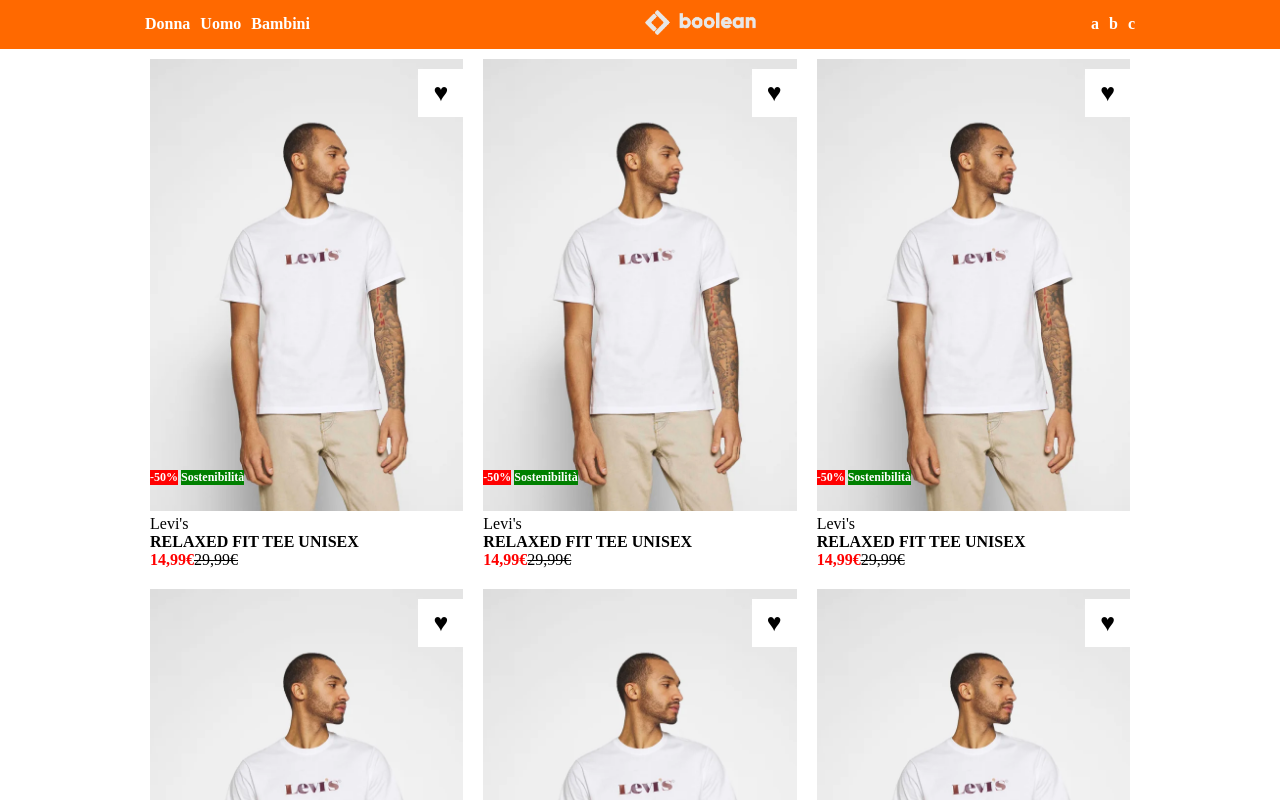
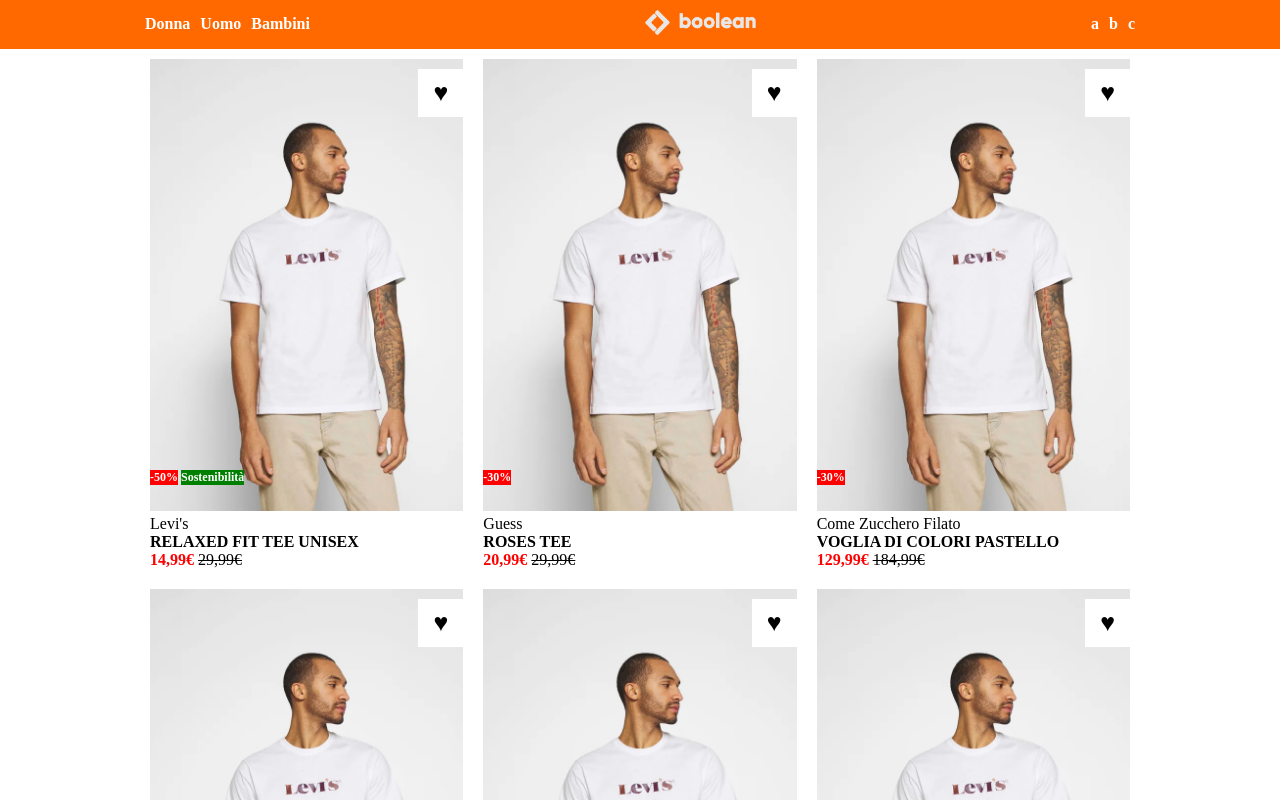
Before and after one commit to danieleardizzone/vite-boolando, a Vue app: page / in a window 1280 px wide. Shown: the top 800 px of the page. Built offline with nearby package versions, Linux system fonts and the light colour scheme.

Commit message:
ADD - array products

```diff
--- a/src/components/MainContent.vue
+++ b/src/components/MainContent.vue
@@ -1,10 +1,79 @@
-<script></script>
+<script>
+export default {
+    data() {
+        return {
+            products: [
+                {
+                    brandName: "Levi's",
+                    modelName: "RELAXED FIT TEE UNISEX",
+                    discountedPrice: "14,99",
+                    fullPrice: "29,99",
+                    discount: "-50%",
+                    sustainability: true,
+                    src: "1.webp",
+                    srcBis: "1b.webp",
+                },
+                {
+                    brandName: "Guess",
+                    modelName: "ROSES TEE",
+                    discountedPrice: "20,99",
+                    fullPrice: "29,99",
+                    discount: "-30%",
+                    sustainability: false,
+                    src: "2.webp",
+                    srcBis: "2b.webp",
+                },
+                {
+                    brandName: "Come Zucchero Filato",
+                    modelName: "VOGLIA DI COLORI PASTELLO",
+                    discountedPrice: "129,99",
+                    fullPrice: "184,99",
+                    discount: "-30%",
+                    sustainability: false,
+                    src: "3.webp",
+                    srcBis: "3b.webp",
+                },
+                {
+                    brandName: "Levi's",
+                    modelName: "TEE UNISEX",
+                    discountedPrice: "14,99",
+                    fullPrice: "29,99",
+                    discount: "-50%",
+                    sustainability: true,
+                    src: "4.webp",
+                    srcBis: "4b.webp",
+                },
+                {
+                    brandName: "Maya Deluxe",
+                    modelName: "STRIPE BODICE",
+                    discountedPrice: false,
+                    fullPrice: "99,99",
+                    discount: false,
+                    sustainability: false,
+                    src: "5.webp",
+                    srcBis: "5b.webp",
+                },
+                {
+                    brandName: "Esprit",
+                    modelName: "MAGLIONE - BLACK",
+                    discountedPrice: false,
+                    fullPrice: "14,99",
+                    discount: false,
+                    sustainability: true,
+                    src: "6.webp",
+                    srcBis: "6b.webp",
+                },
+            ]
+        }
+    }
+}
+</script>
 
 <template>
     <main class="main-content">
         <div class="container">
             <div class="row">
-                <div class="col col-1" v-for="n in 6" :key="n">
+                <div class="col col-1" v-for="(product, index) in products" :key="index">
                     <div class="card">
                         <figure class="card-image">
                             <img class="first" src="/img/1.webp">
@@ -12,15 +81,23 @@
                         </figure>
                         <div class="heart">&hearts;</div>
                         <ul class="mini-cards">
-                            <li class="red-card">-50%</li>
-                            <li class="green-card">Sostenibilità</li>
+                            <li class="red-card" :class="product.discount !== false ? '' : 'd-none'">
+                                {{ product.discount }}
+                            </li>
+                            <li class="green-card" :class="product.sustainability !== false ? '' : 'd-none'">
+                                Sostenibilità
+                            </li>
                         </ul>
                     </div>
-                    <p class="brand-name">Levi's</p>
-                    <p class="model-name">RELAXED FIT TEE UNISEX</p>
+                    <p class="brand-name">{{ product.brandName }}</p>
+                    <p class="model-name">{{ product.modelName }}</p>
                     <div class="price">
-                        <span class="actual-price">14,99&euro;</span>
-                        <span class="full-price">29,99&euro;</span>
+                        <span class="discounted-price" :class="product.discount !== false ? '' : 'd-none'">
+                            {{ product.discountedPrice }}&euro;
+                        </span>
+                        <span :class="product.discount !== false ? 'full-price' : 'discounted-price'">
+                            {{ product.fullPrice }}&euro;
+                        </span>
                     </div>
                 </div>
             </div>
@@ -39,7 +116,7 @@
     font-weight: 700;
 }
 
-.actual-price {
+.discounted-price {
     font-weight: 700;
     color: red;
 }
--- a/styles/general.scss
+++ b/styles/general.scss
@@ -34,3 +34,7 @@
     max-width: 1000px;
     margin: 0 auto;
 }
+
+.d-none {
+    display: none;
+}
```
